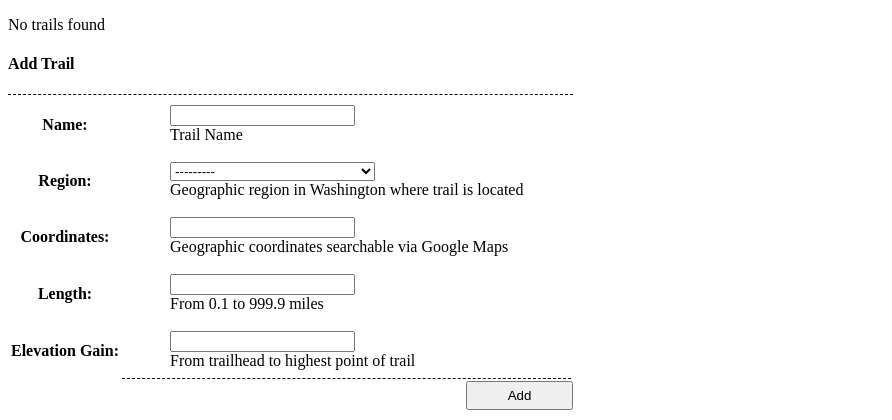
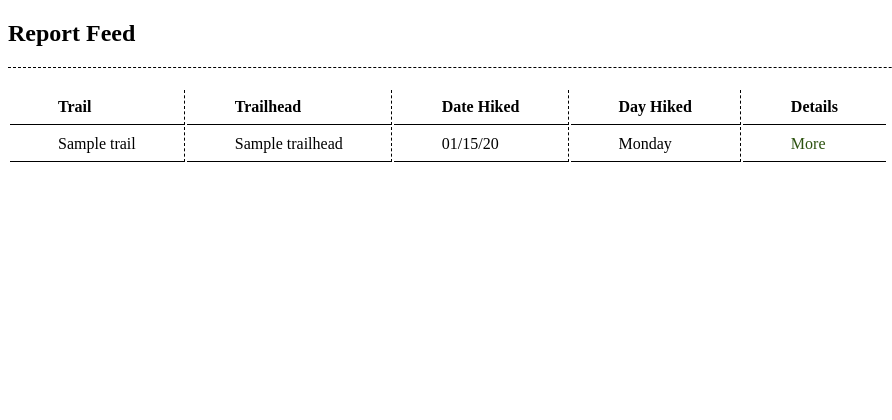
Before and after one commit to kris71990/crowd-watch, a Django app: page /trails/reports/ in a window 1280 px wide. Shown: the part 91-511 px from the top of the page, without its empty margins (0-892 px from the left). Run offline with Django 3.2, Linux system fonts and the light colour scheme; tables that the repository leaves empty hold one stand-in row (values such as "Sample post").

Commit message:
fix admin panel, add report feed view

```diff
--- a/trails/templates/trails/index.html
+++ b/trails/templates/trails/index.html
@@ -8,6 +8,7 @@
     {% include "./header.html" %}
     <h3>Welcome to the trail crowd tracker.</h3>
     <p>Search by <a href="{% url 'regions' %}">region</a></p>
-    <p>Or see the trail <a href="{% url 'trail_list' %}">list</a></p>
+    <p>Or see the trail <a href="{% url 'trail_list' %}">feed</a></p>
+    <p>Or see the report <a href="{% url 'reports_list' %}">feed</a></p>
   </body>
 </html>
--- /dev/null
+++ b/trails/templates/trails/report_list.html
@@ -0,0 +1,50 @@
+{% load static %}
+<link rel="stylesheet" type="text/css" href="{% static 'trails/base_style.css' %}">
+<link rel="stylesheet" type="text/css" href="{% static 'trails/feeds.css' %}">
+
+<!DOCTYPE html>
+<html>
+  <head>
+    <meta charset="utf-8">
+    <title>Report Feed</title>
+  </head>
+  <body>
+    {% include "./header.html" %}
+    {% if reports_list %}
+      <div class="subheader"><h2>Report Feed</h2></div>
+      <div class="trail-table">
+        <table>
+          <thead>
+            <tr>
+              <td>Trail</td>
+              <td>Trailhead</td>
+              <td>Date Hiked</td>
+              <td>Day Hiked</td>
+              <td>Details</td>
+            </tr>
+          </thead>
+          <tbody>
+            {% for report in reports_list %}
+              <tr>
+                <td>
+                  <a href="{% url 'trailheads' region=report.trail.region trail=report.trail.id %}">{{ report.trail.name }}
+                  </a>
+                </td>
+                <td>
+                  <a href="{% url 'reports_trailhead' region=report.trail.region trail=report.trail.id trailhead=report.trailhead.id %}">{{ report.trailhead.name }}</a>
+                </td>
+                <td>{{ report.date_hiked|date:"m/d/y" }}</td>
+                <td>{{ report.get_day_hiked_display }}</td>
+                <td>
+                  <a href="{% url 'report' region=report.trail.region trail=report.trail.id trailhead=report.trailhead.id report=report.id %}">More
+                  </a>
+                </td>
+              </tr>
+            {% endfor %}
+          </tbody>
+        </table>
+    {% else %}
+      <p>No trails found</p>
+    {% endif %}
+  </body>
+</html>
--- a/trails/urls.py
+++ b/trails/urls.py
@@ -5,6 +5,7 @@ urlpatterns = [
   path('', views.index, name='index'),
   path('regions/', views.regions, name='regions'),
   path('list/', views.trail_list, name='trail_list'),
+  path('reports/', views.reports_list, name='reports_list'),
   path('<str:region>/', views.trails, name='trails'),
   path('<str:region>/<str:trail>/', views.trailheads, name='trailheads'),
   path('<str:region>/<str:trail>/reports/', views.reports_trail, name='reports_trail'),
--- a/trails/views.py
+++ b/trails/views.py
@@ -2,6 +2,7 @@ from django.http import HttpResponse, HttpResponseRedirect
 from django.shortcuts import render
 from django.db.models import Count
 from django.forms import ModelChoiceField
+from datetime import datetime
 
 from .models import Trail, Trailhead, Report
 from .forms import TrailForm, TrailheadForm, ReportForm
@@ -23,6 +24,12 @@ def trail_list(request):
   trails_list = Trail.objects.annotate(Count('report')).order_by('-modified')
   context = { 'trails_list': trails_list }
   return render(request, 'trails/trail_list.html', context)
+
+def reports_list(request):
+  reports_list = Report.objects.all().order_by('-modified')
+  context = { 'reports_list': reports_list }
+  print(reports_list)
+  return render(request, 'trails/report_list.html', context)
 
 def trails(request, region):
   trails_list = Trail.objects.annotate(Count('report')).filter(region=region).order_by('-modified')
@@ -49,6 +56,7 @@ def trailheads(request, region, trail):
   if request.method == 'POST':
     form = TrailheadForm(request.POST)
     if form.is_valid():
+      trail_obj.update(modified=datetime.now())
       form.save()
       return HttpResponseRedirect(request.path_info)
   else:
@@ -71,6 +79,8 @@ def reports_trailhead(request, region, trail, trailhead):
   if request.method == 'POST':
     form = ReportForm(request.POST)
     if form.is_valid():
+      trail_obj.update(modified=datetime.now())
+      trailhead_obj.update(modified=datetime.now())
       form.save()
       return HttpResponseRedirect(request.path_info)
   else:
```
Also changed, not shown: trails/admin.py (+14 -6 lines).
